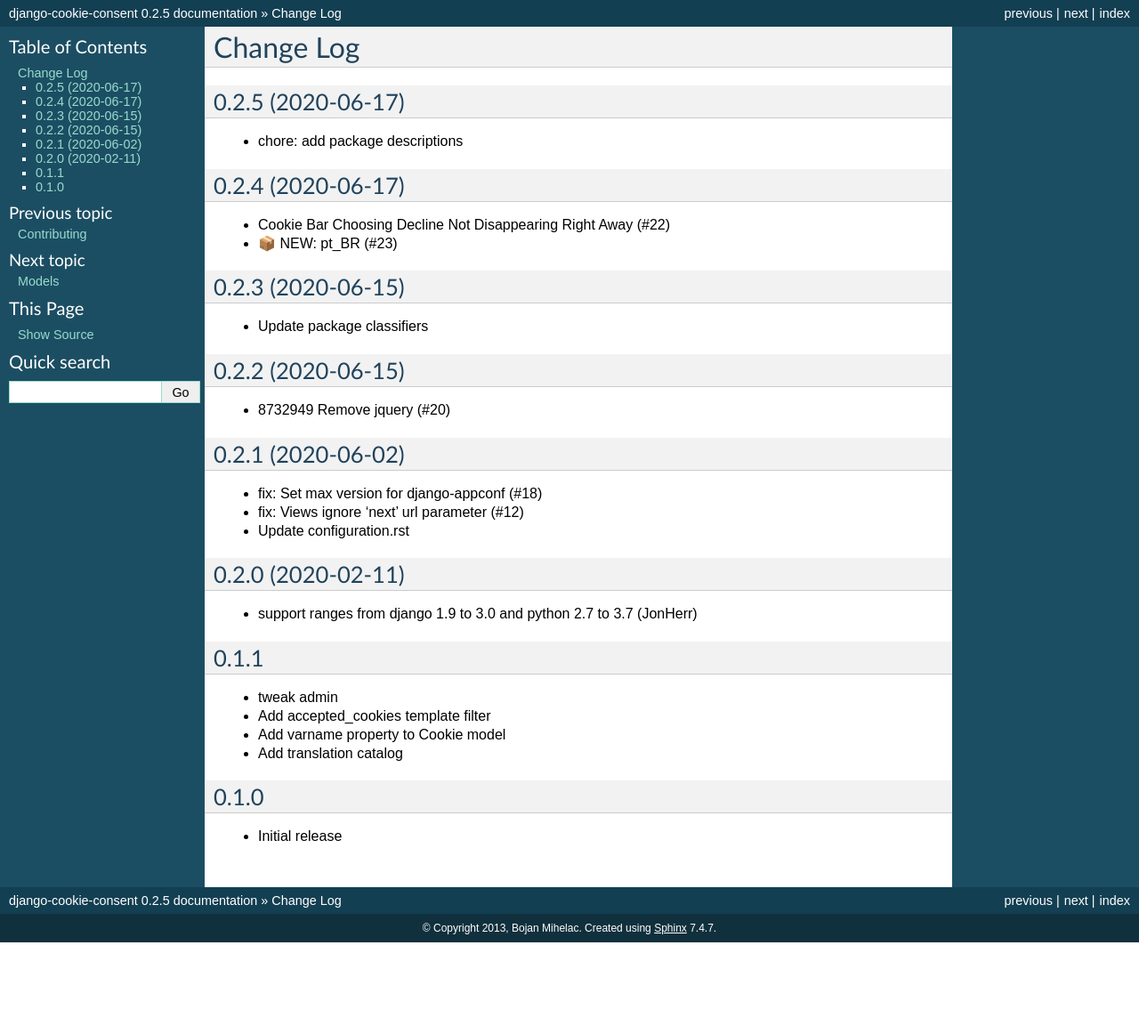
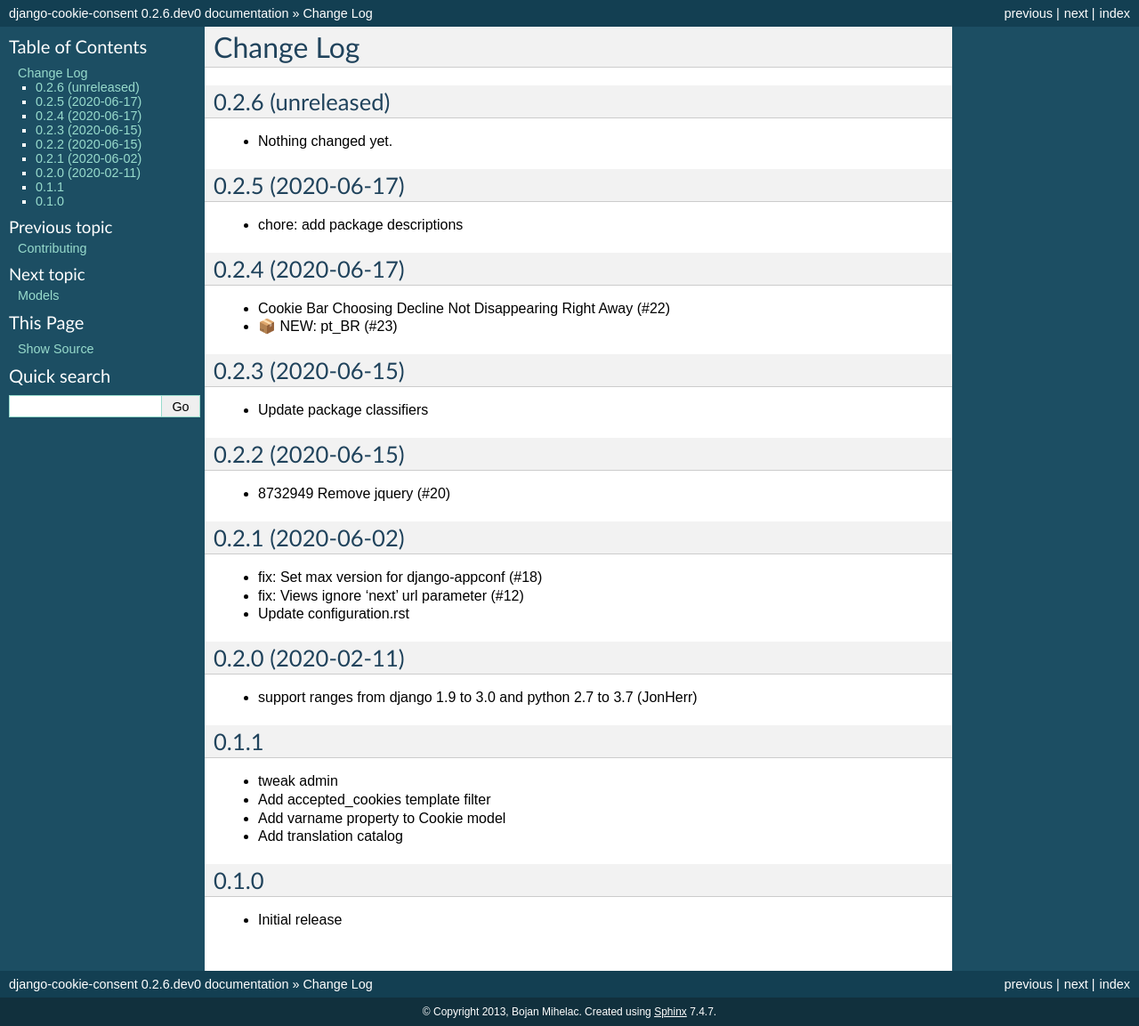
Before and after one commit to jazzband/django-cookie-consent, a Sphinx documentation site: the page built from docs/changelog.rst, in a window 1280 px wide. Shown: the whole page at 89% size. Built offline with Sphinx 7.4.7, drawn with Linux system fonts in a browser that asks for light colours; the version number is read from the project's files by our own code; before the commit the page ends 1059 px from its top, so only the background shows below that.

Commit message:
Back to development: 0.2.6

```diff
--- a/docs/changelog.rst
+++ b/docs/changelog.rst
@@ -1,6 +1,12 @@
 ===========
 Change Log
 ===========
+
+0.2.6 (unreleased)
+------------------
+
+- Nothing changed yet.
+
 
 0.2.5 (2020-06-17)
 ------------------
--- a/setup.py
+++ b/setup.py
@@ -2,7 +2,7 @@
 from setuptools import find_packages
 
 
-version = '0.2.5'
+version = '0.2.6.dev0'
 
 CLASSIFIERS = [
     'Framework :: Django',
```
